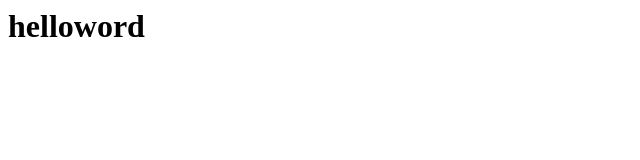
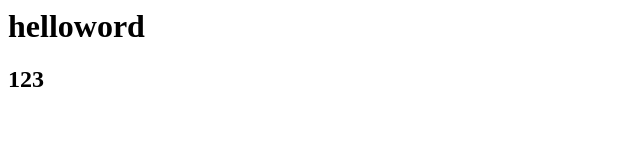
Before and after one commit to lijiaxuannn/lijiaxuan.github.io, a plain HTML site: page index.html in a window 1280 px wide. Shown: the full height of the page, 0-640 px from the left. Drawn offline with Linux system fonts and the light colour scheme.

Commit message:
Update index.html

```diff
--- a/index.html
+++ b/index.html
@@ -1 +1,2 @@
 <h1>helloword</h1>
+<h2>123<h2>
```
